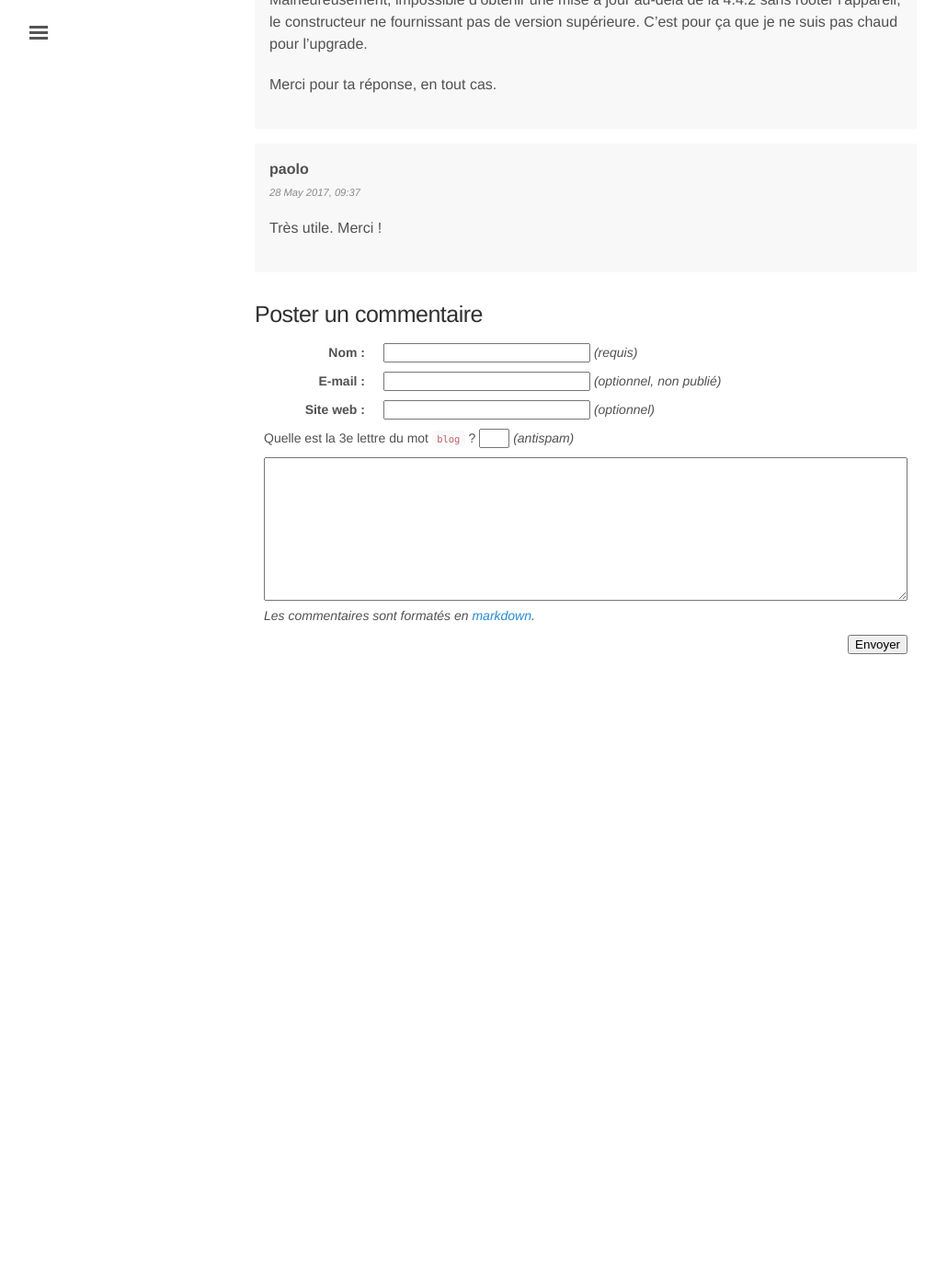
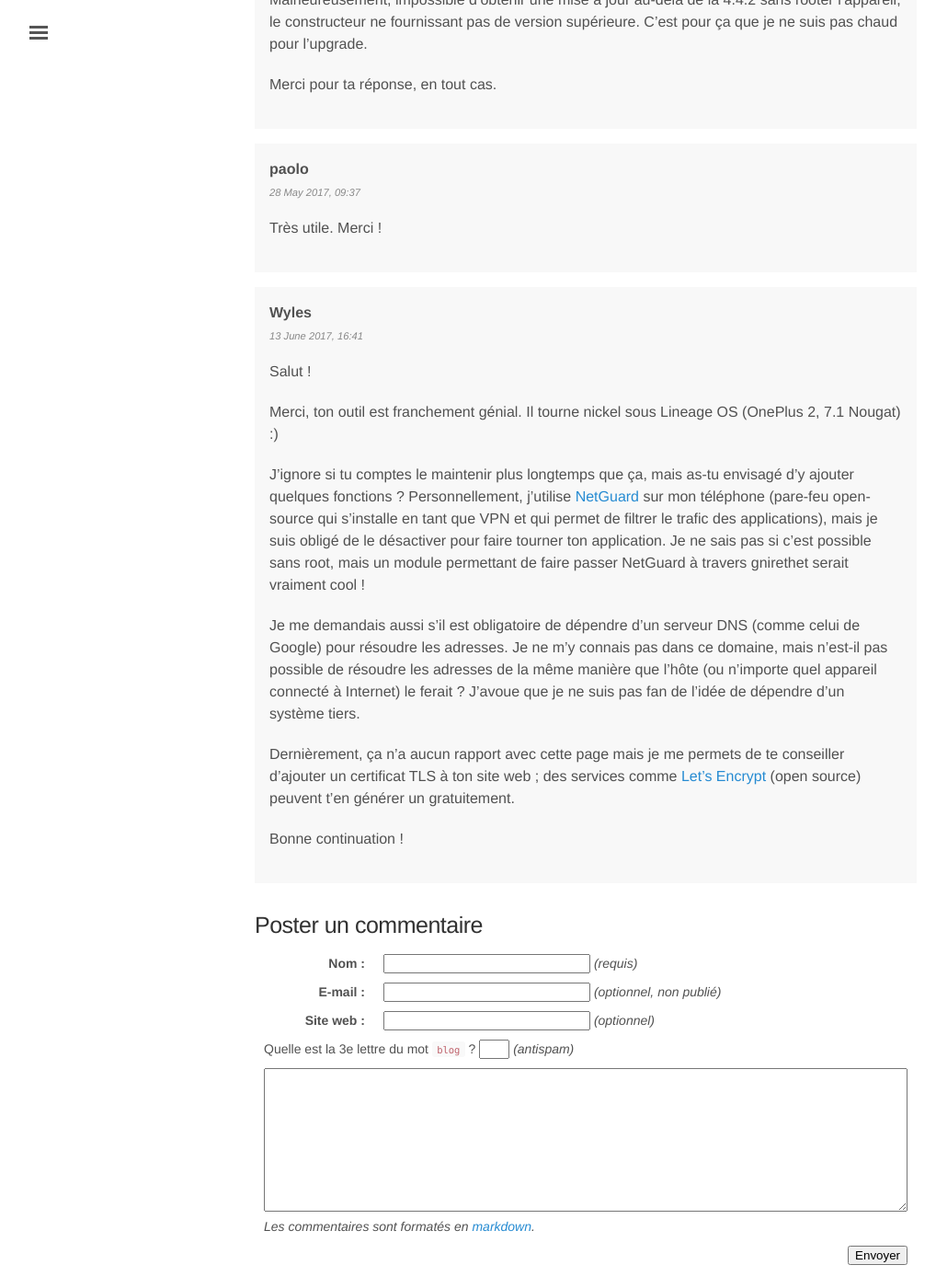
Before and after one commit to rom1v/blog.rom1v.com, a Jekyll site: the page built from _posts/2017-03-30-gnirehtet.md, in a window 1280 px wide and 1400 px high, scrolled down 7527 px. Shown: the whole window at 92% size, without its empty margins (3-1021 px from the left). Built offline with Jekyll 4.4.1, drawn with Linux system fonts in a browser that asks for light colours; before the commit the page ends 8263 px from its top, so only the background shows below that.

Commit message:
Publish comment for Gnirehtet

```diff
--- a/_data/comments-2017-03-gnirehtet.yaml
+++ b/_data/comments-2017-03-gnirehtet.yaml
@@ -118,3 +118,36 @@
   date: 2017-05-28 09:37:13+02:00
   contents: |
     Très utile. Merci !
+- id: 9
+  author: Wyles
+  date: 2017-06-13 16:41:18+02:00
+  contents: |
+    Salut !
+
+    Merci, ton outil est franchement génial. Il tourne nickel sous Lineage OS
+    (OnePlus 2, 7.1 Nougat) :)
+
+    J'ignore si tu comptes le maintenir plus longtemps que ça, mais as-tu
+    envisagé d'y ajouter quelques fonctions ? Personnellement, j'utilise
+    [NetGuard](https://github.com/M66B/NetGuard) sur mon téléphone (pare-feu
+    open-source qui s'installe en tant que VPN et qui permet de filtrer le
+    trafic des applications), mais je suis obligé de le désactiver pour faire
+    tourner ton application. Je ne sais pas si c'est possible sans root, mais un
+    module permettant de faire passer NetGuard à travers gnirethet serait
+    vraiment cool !
+
+
+    Je me demandais aussi s'il est obligatoire de dépendre d'un serveur DNS
+    (comme celui de Google) pour résoudre les adresses. Je ne m'y connais pas
+    dans ce domaine, mais n'est-il pas possible de résoudre les adresses de la
+    même manière que l'hôte (ou n'importe quel appareil connecté à Internet) le
+    ferait ? J'avoue que je ne suis pas fan de l'idée de dépendre d'un système
+    tiers.
+
+
+    Dernièrement, ça n'a aucun rapport avec cette page mais je me permets de te
+    conseiller d'ajouter un certificat TLS à ton site web ; des services comme
+    [Let's Encrypt](http://letsencrypt.org/) (open source) peuvent t'en générer
+    un gratuitement.
+
+    Bonne continuation !
```
